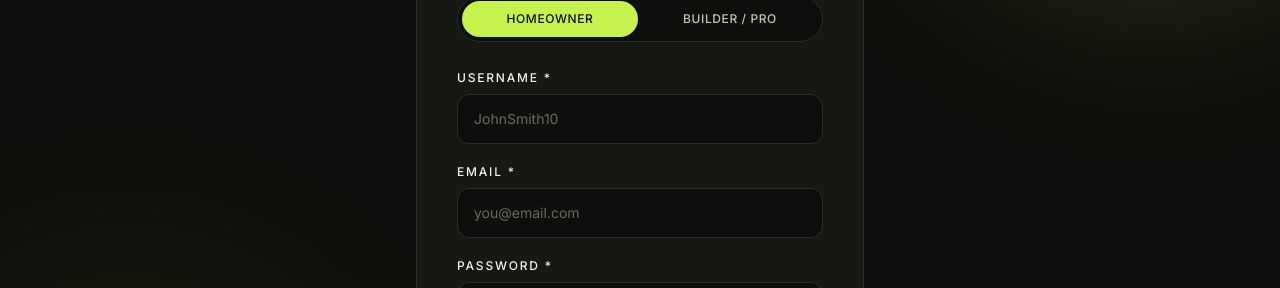
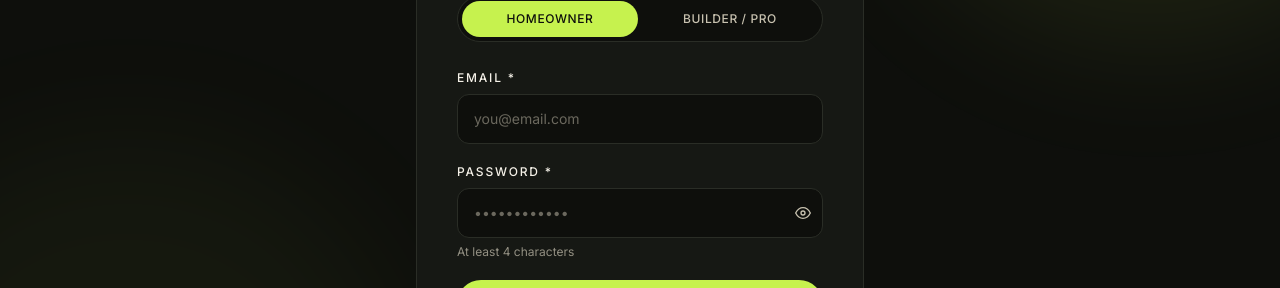
Before and after one commit to resogenesis/aduatlas, a React (Vite) app: page /create-account in a window 1280 px wide. Shown: the part 443-731 px from the top of the page. Built offline with nearby package versions, Linux system fonts and the light colour scheme; no server answers.

Commit message:
Drop username field from signup — email is the identity

```diff
--- a/src/pages/auth/Signup.jsx
+++ b/src/pages/auth/Signup.jsx
@@ -7,7 +7,6 @@ import { routeForUser, signup } from "../../stores/authStore";
 const Signup = () => {
   const navigate = useNavigate();
   const [role, setRole] = useState("homeowner");
-  const [username, setUsername] = useState("");
   const [email, setEmail] = useState("");
   const [password, setPassword] = useState("");
   const [error, setError] = useState("");
@@ -20,8 +19,9 @@ const Signup = () => {
     e.preventDefault();
     setError("");
     setNotice("");
-    // Real Supabase Auth when configured; mock otherwise.
-    const res = await signup({ email, password, username, role });
+    // Real Supabase Auth when configured; mock otherwise. Email is the
+    // identity — display name derives from it in the auth store.
+    const res = await signup({ email, password, role });
     if (!res.ok) {
       setError(res.error);
       return;
@@ -81,13 +81,6 @@ const Signup = () => {
 
       <form onSubmit={handleSubmit}>
         <FormField
-          label="Username"
-          placeholder="JohnSmith10"
-          required
-          value={username}
-          onChange={(e) => setUsername(e.target.value)}
-        />
-        <FormField
           label="Email"
           type="email"
           placeholder="you@email.com"
```
